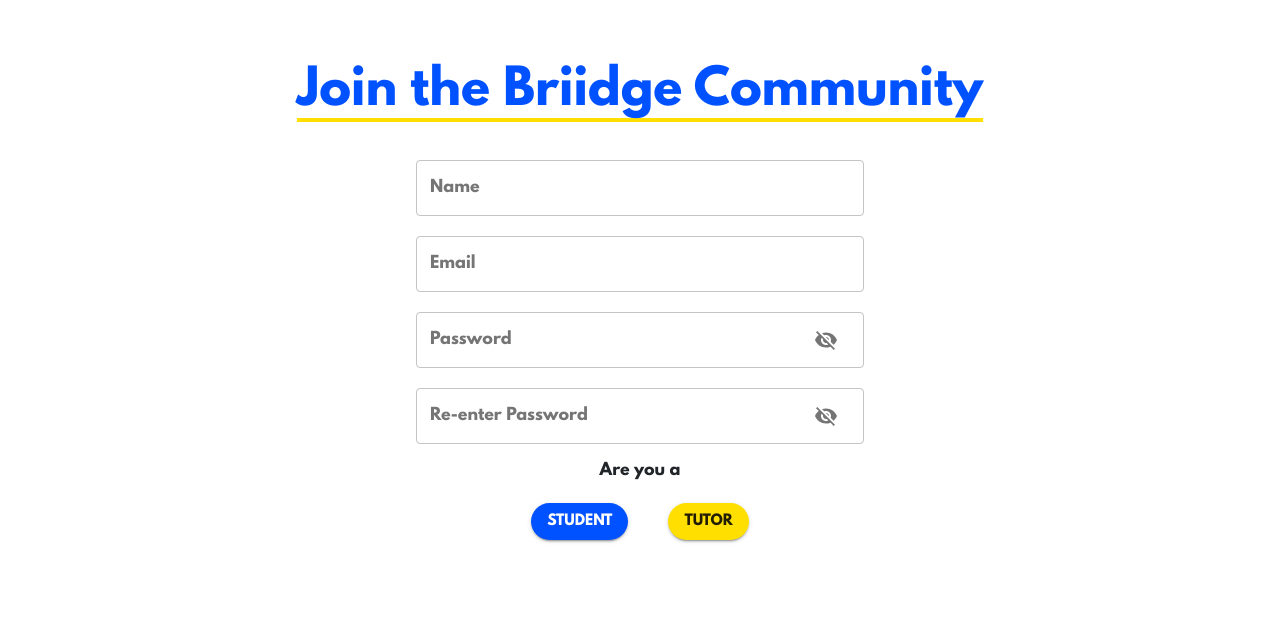
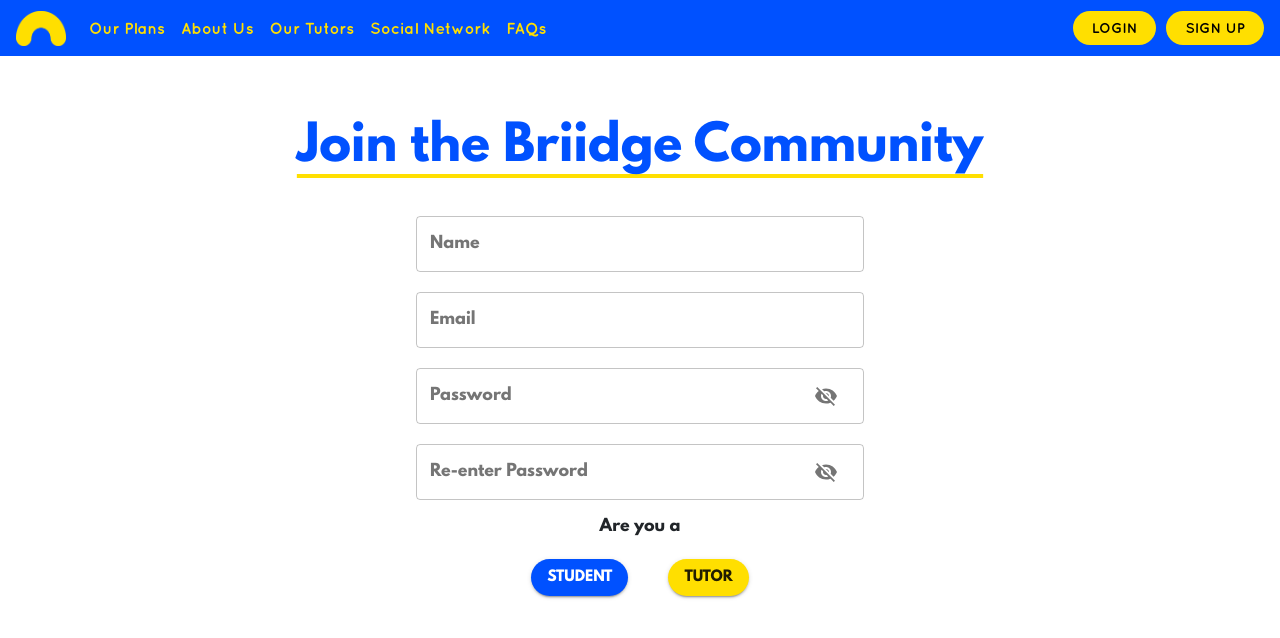
Before and after one commit to briidge-edu/briidge-frontend, a React (Create React App) app: page /signup in a window 1280 px wide. Shown: the top 638 px of the page. Built offline with nearby package versions, Linux system fonts and the light colour scheme.

Commit message:
added navbars

```diff
--- a/src/pages/LoginPage.tsx
+++ b/src/pages/LoginPage.tsx
@@ -3,6 +3,7 @@
 import LoginForm from '../components/LoginForm';
 import AuthHeader from '../components/AuthHeader';
 import { Link } from 'react-router-dom';
+import NaviBar from '../components/NaviBar';
 
 const useStyles = makeStyles((theme) => ({
     root: {
@@ -19,6 +20,7 @@
 
     return (
         <div className={classes.root}>
+            <NaviBar />
             <AuthHeader text={"Welcome Back!"}/>
             <LoginForm />
             <div className={classes.cta}>
--- a/src/pages/SignupPage.tsx
+++ b/src/pages/SignupPage.tsx
@@ -2,6 +2,7 @@
 import { makeStyles } from '@material-ui/core/styles';
 import SignupForm from '../components/SignupForm';
 import AuthHeader from '../components/AuthHeader';
+import NaviBar from '../components/NaviBar';
 
 const useStyles = makeStyles((theme) => ({
     root: {
@@ -15,6 +16,7 @@
 
     return (
         <div className={classes.root}>
+            <NaviBar />
             <AuthHeader text="Join the Briidge Community"/>
             <SignupForm />
         </div>
```
